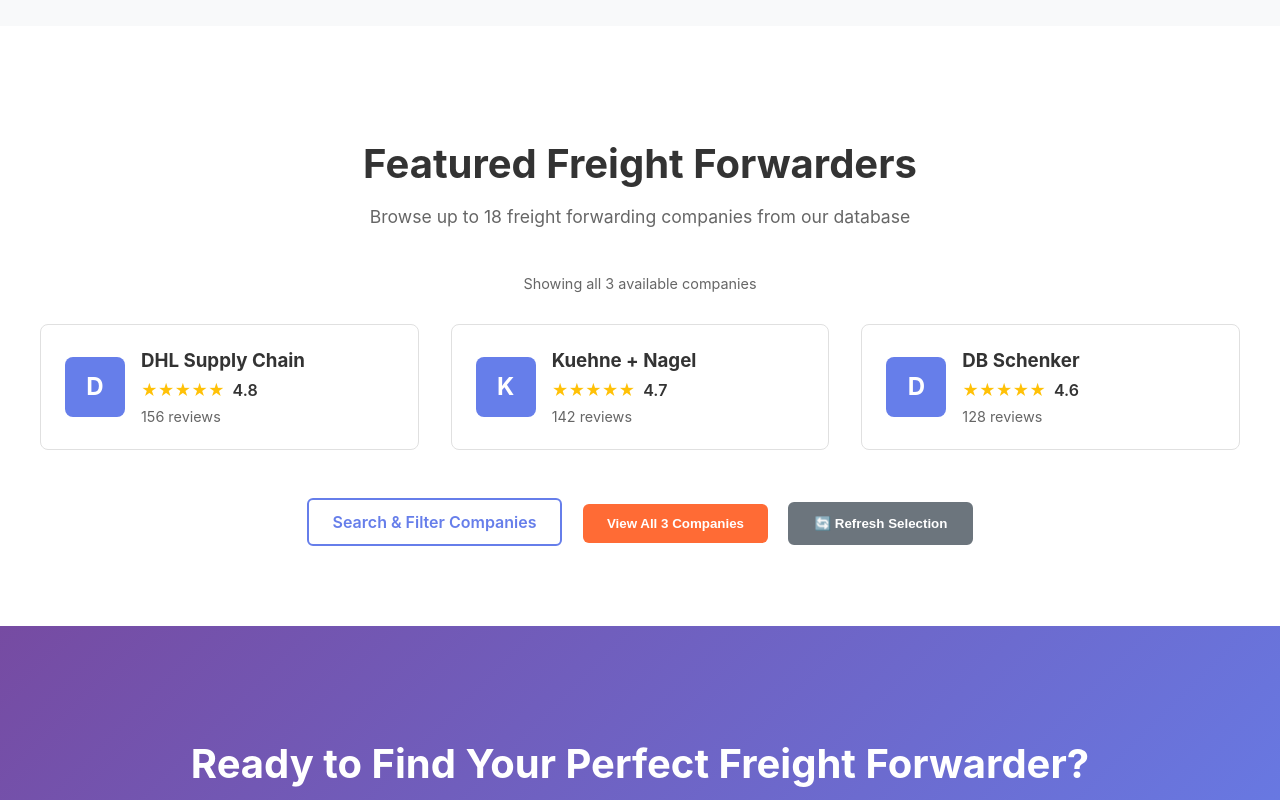
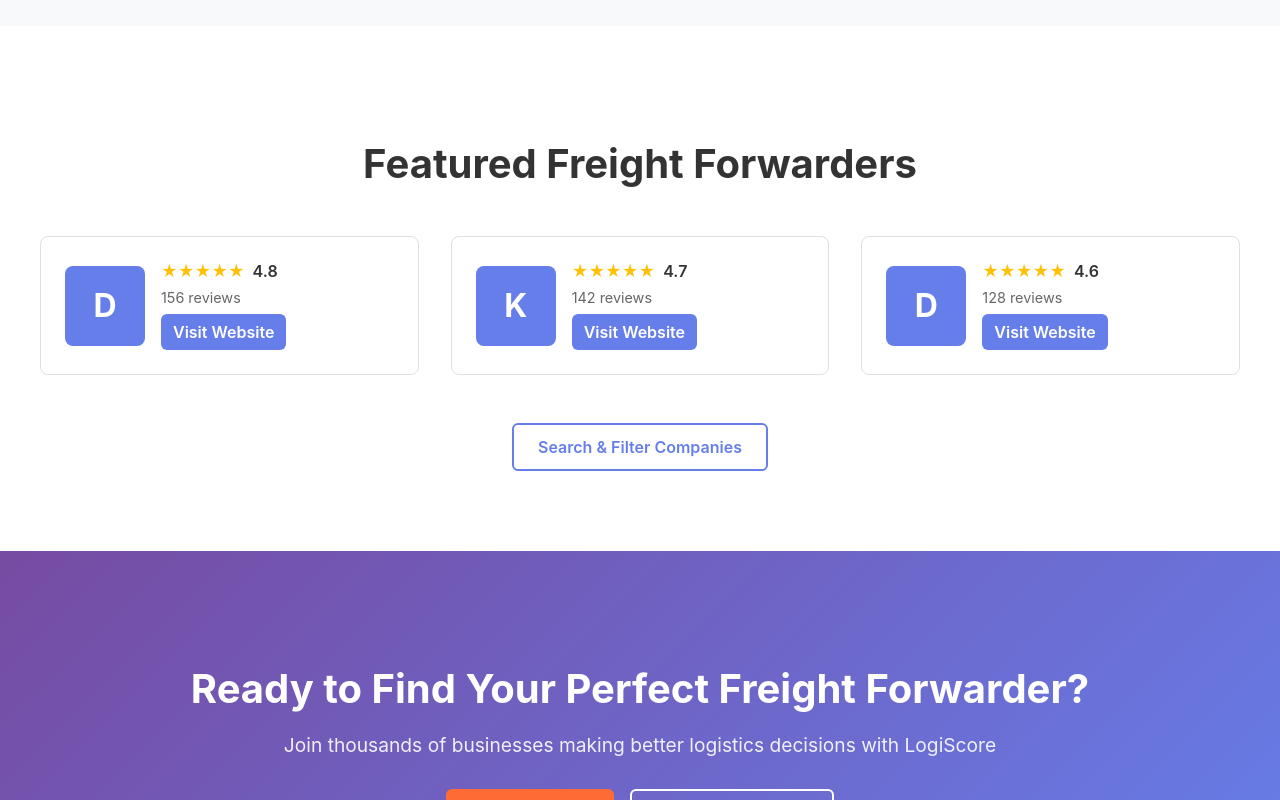
Before and after one commit to LogiScore/frontend, a SvelteKit app: page / in a window 1280 px wide. Shown: the part 1080-1880 px from the top of the page. Built offline with nearby package versions, Linux system fonts and the light colour scheme; no server answers.

Commit message:
Update +page.svelte

```diff
--- a/src/routes/+page.svelte
+++ b/src/routes/+page.svelte
@@ -4,7 +4,6 @@
 
   let featuredCompanies: any[] = [];
   let isLoading = true;
-  let showAllCompanies = false;
 
   onMount(async () => {
     try {
@@ -17,19 +16,6 @@
       isLoading = false;
     }
   });
-
-  async function refreshCompanies() {
-    try {
-      isLoading = true;
-      // Load a new random selection of up to 18 freight forwarders
-      const companies = await apiClient.getFreightForwarders(18, true);
-      featuredCompanies = companies;
-    } catch (error) {
-      console.error('Failed to refresh companies:', error);
-    } finally {
-      isLoading = false;
-    }
-  }
 </script>
 
 <svelte:head>
@@ -85,12 +71,6 @@
   <section class="featured-companies">
     <div class="container">
       <h2>Featured Freight Forwarders</h2>
-      <p class="section-description">Browse up to 18 freight forwarding companies from our database</p>
-      {#if featuredCompanies.length > 0 && featuredCompanies.length < 18}
-        <p class="random-note">Showing all {featuredCompanies.length} available companies</p>
-      {:else if featuredCompanies.length >= 18}
-        <p class="random-note">Showing 18 companies randomly selected from our database</p>
-      {/if}
       {#if isLoading}
         <div class="loading">Loading freight forwarders...</div>
       {:else if featuredCompanies.length > 0}
@@ -105,7 +85,6 @@
                 {/if}
               </div>
               <div class="company-info">
-                <h3>{company.name}</h3>
                 {#if company.rating}
                   <div class="rating">
                     <span class="stars">{'★'.repeat(Math.round(company.rating))}</span>
@@ -115,18 +94,17 @@
                 {#if company.review_count}
                   <p class="review-count">{company.review_count} reviews</p>
                 {/if}
+                {#if company.website}
+                  <a href={company.website} target="_blank" rel="noopener noreferrer" class="company-website">
+                    Visit Website
+                  </a>
+                {/if}
               </div>
             </div>
           {/each}
         </div>
         <div class="text-center">
           <a href="/search" class="btn btn-outline">Search & Filter Companies</a>
-          <button class="btn btn-primary" on:click={() => showAllCompanies = true}>
-            View All {featuredCompanies.length} Companies
-          </button>
-          <button class="btn btn-secondary" on:click={refreshCompanies}>
-            🔄 Refresh Selection
-          </button>
         </div>
       {:else}
         <p class="no-data">No companies available at the moment.</p>
@@ -216,17 +194,6 @@
     color: #667eea;
   }
 
-  .btn-secondary:not(.hero .btn-secondary) {
-    background: #6c757d;
-    color: white;
-    border: 2px solid #6c757d;
-  }
-
-  .btn-secondary:not(.hero .btn-secondary):hover {
-    background: #5a6268;
-    border-color: #5a6268;
-  }
-
   .btn-outline {
     background: transparent;
     color: #667eea;
@@ -236,6 +203,18 @@
   .btn-outline:hover {
     background: #667eea;
     color: white;
+  }
+
+  .hero .btn {
+    margin: 0 0.5rem;
+  }
+
+  .hero .btn:first-child {
+    margin-left: 0;
+  }
+
+  .hero .btn:last-child {
+    margin-right: 0;
   }
 
   /* Features Section */
@@ -293,18 +272,8 @@
   .featured-companies h2 {
     text-align: center;
     font-size: 2.5rem;
-    margin-bottom: 1rem;
+    margin-bottom: 3rem;
     color: #333;
-  }
-
-  .section-description {
-    text-align: center;
-    font-size: 1.1rem;
-    color: #666;
-    margin-bottom: 3rem;
-    max-width: 600px;
-    margin-left: auto;
-    margin-right: auto;
   }
 
   .companies-grid {
@@ -332,23 +301,23 @@
   }
 
   .company-logo img {
-    width: 60px;
-    height: 60px;
+    width: 80px;
+    height: 80px;
     border-radius: 8px;
     object-fit: cover;
   }
 
   .logo-placeholder {
-    width: 60px;
-    height: 60px;
+    width: 80px;
+    height: 80px;
     background: #667eea;
     color: white;
-    border-radius: 8px;
     display: flex;
     align-items: center;
     justify-content: center;
-    font-size: 1.5rem;
+    font-size: 2rem;
     font-weight: bold;
+    border-radius: 8px;
   }
 
   .company-info h3 {
@@ -376,6 +345,22 @@
     color: #666;
     font-size: 0.9rem;
     margin: 0;
+  }
+
+  .company-website {
+    display: inline-block;
+    margin-top: 0.5rem;
+    padding: 8px 12px;
+    background-color: #667eea;
+    color: white;
+    border-radius: 6px;
+    text-decoration: none;
+    font-weight: 600;
+    transition: background-color 0.3s ease;
+  }
+
+  .company-website:hover {
+    background-color: #5a6268;
   }
 
   /* CTA Section */
@@ -409,18 +394,6 @@
     text-align: center;
   }
 
-  .text-center .btn {
-    margin: 0 0.5rem;
-  }
-
-  .text-center .btn:first-child {
-    margin-left: 0;
-  }
-
-  .text-center .btn:last-child {
-    margin-right: 0;
-  }
-
   .loading {
     text-align: center;
     padding: 2rem;
@@ -432,16 +405,6 @@
     padding: 2rem;
     color: #666;
     font-style: italic;
-  }
-
-  .random-note {
-    text-align: center;
-    font-size: 0.9rem;
-    color: #666;
-    margin-bottom: 2rem;
-    max-width: 600px;
-    margin-left: auto;
-    margin-right: auto;
   }
 
   /* Responsive Design */
@@ -473,12 +436,5 @@
       margin-right: 0;
       margin-bottom: 1rem;
     }
-
-    .text-center .btn {
-      display: block;
-      margin: 0.5rem auto;
-      width: 100%;
-      max-width: 300px;
-    }
   }
 </style>
```
